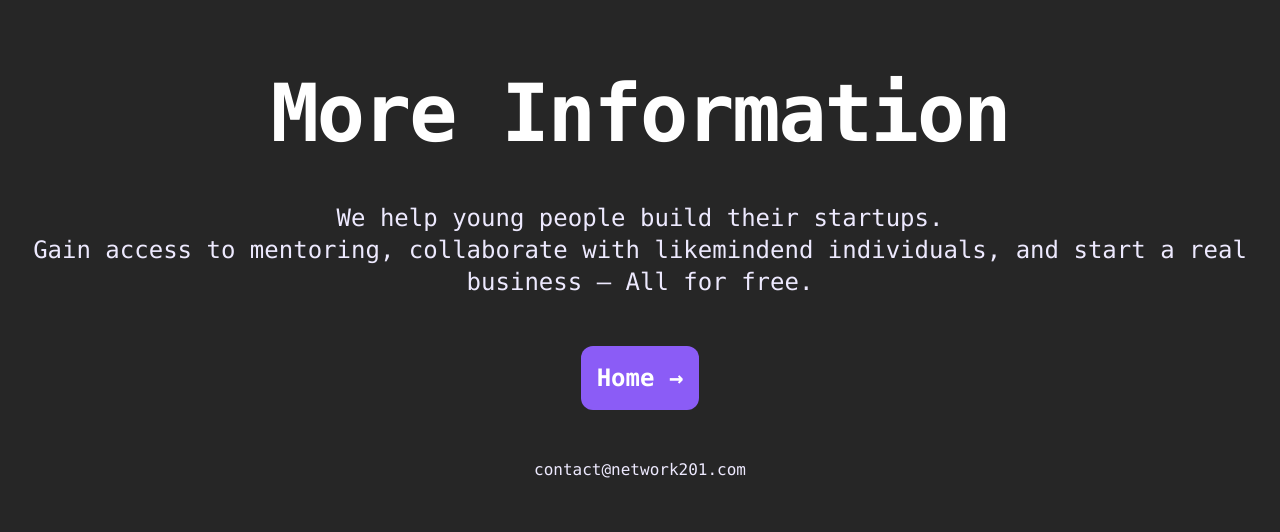
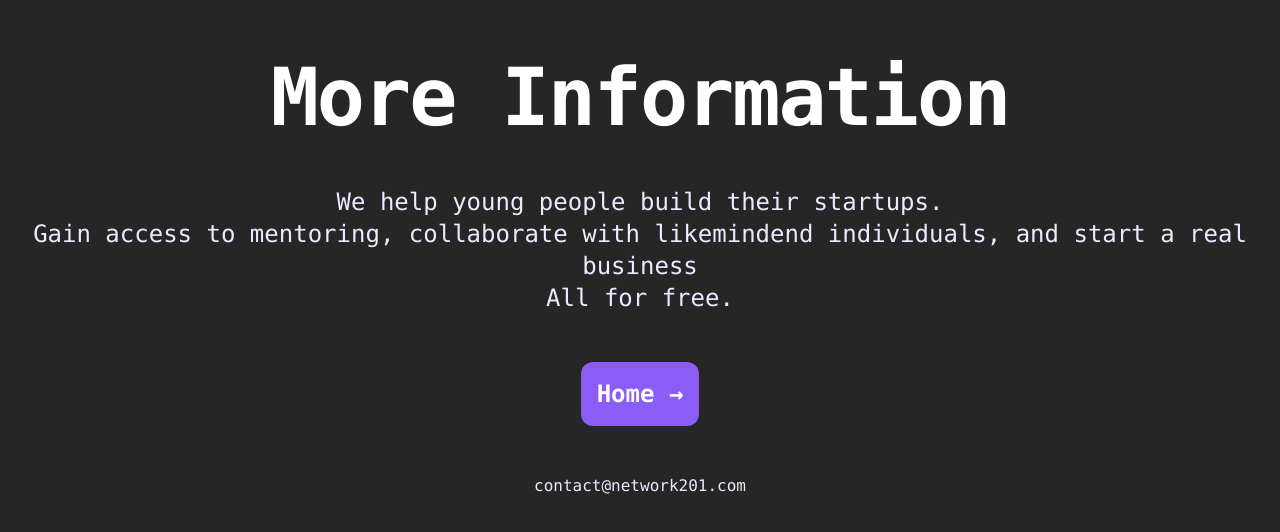
Before and after one commit to KennethChilds/Network201, a Next.js app: page /about in a window 1280 px wide. Shown: the part 122-654 px from the top of the page. Built offline with nearby package versions, Linux system fonts and the light colour scheme.

Commit message:
text formatting for about page

```diff
--- a/src/pages/about.tsx
+++ b/src/pages/about.tsx
@@ -17,7 +17,8 @@ export default function About() {
           <h2 className="container flex flex-col px-4">
             <span className="text-2xl text-center">We help young people build their startups.</span>
             <span className="text-2xl text-center">Gain access to mentoring, collaborate with likemindend
-            individuals, and start a real business – All for free. </span>
+            individuals, and start a real business</span>
+            <span className="text-2xl text-center">All for free.</span>
           </h2>
             <div className="flex flex-col items-center justify-end">
             <Link
```
